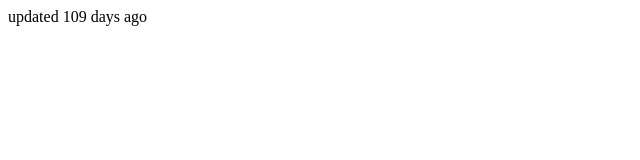
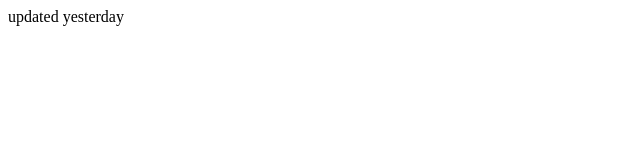
Before and after one commit to vpogodaev/vpogodaev.github.io, a plain HTML site: page index.html in a window 1280 px wide. Shown: the full height of the page, 0-640 px from the left. Drawn offline with Linux system fonts and the light colour scheme.

Commit message:
time test

```diff
--- a/index.html
+++ b/index.html
@@ -9,7 +9,7 @@
 </head>
 <body>
 
-<div id="js-passed-time" data-time-stamp="2021-08-15T02:00">Hello</div>
+<div id="js-passed-time" data-time-stamp="2021-11-30 9:11">Hello</div>
 
 </body>
 
```
